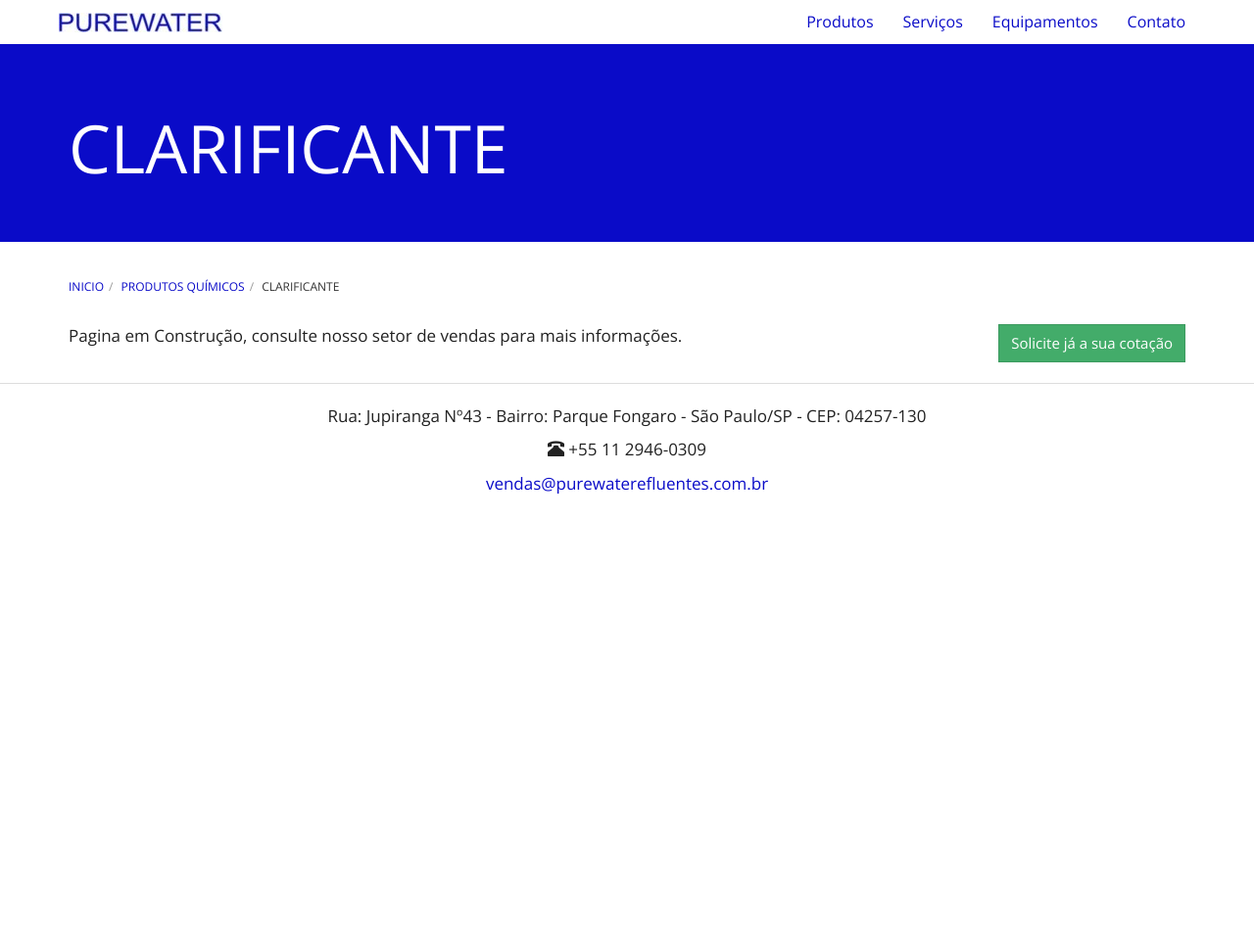
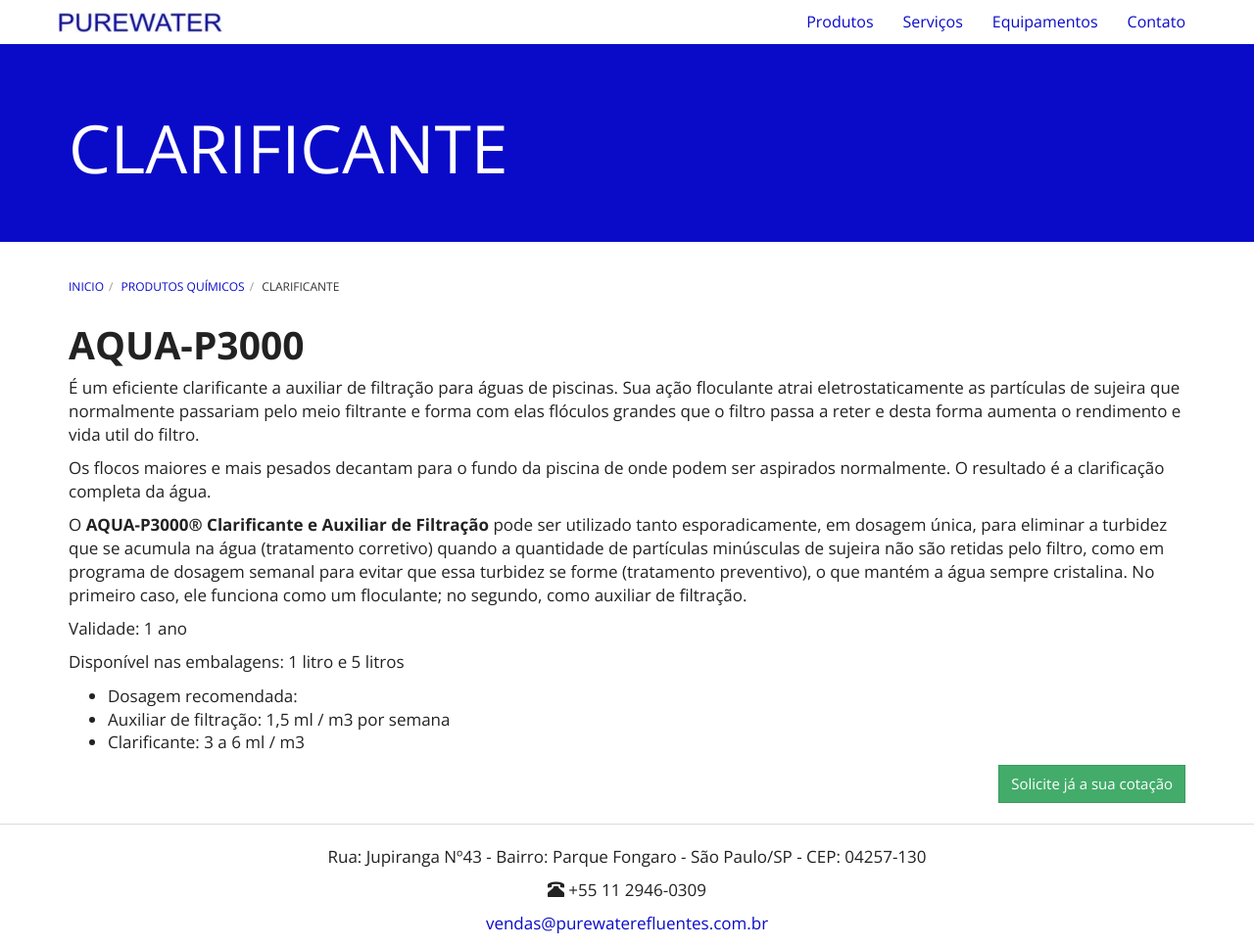
Before and after one commit to purewaterefluentes/purewaterefluentes.github.io, a Jekyll site: the page built from produtos/clarificante-para-piscina.md, in a window 1280 px wide and 966 px high. Shown: the whole window at 98% size. Built offline with Jekyll 4.4.1, drawn with Linux system fonts in a browser that asks for light colours; nearby versions of some CDN libraries; library files that are not in the unit come from our copies.

Commit message:
Update clarificante-para-piscina.md

```diff
--- a/produtos/clarificante-para-piscina.md
+++ b/produtos/clarificante-para-piscina.md
@@ -5,4 +5,18 @@
 subtitle:
 ---
 
-Pagina em Construção, consulte nosso setor de vendas para mais informações.
+# **AQUA-P3000**
+
+É um eficiente clarificante a auxiliar de filtração para águas de piscinas. Sua ação floculante atrai eletrostaticamente as partículas de sujeira que normalmente passariam pelo meio filtrante e forma com elas flóculos grandes que o filtro passa a reter e desta forma aumenta o rendimento e vida util do filtro.
+
+Os flocos maiores e mais pesados decantam para o fundo da piscina de onde podem ser aspirados normalmente. O resultado é a clarificação completa da água.
+
+O **AQUA-P3000® Clarificante e Auxiliar de Filtração** pode ser utilizado tanto esporadicamente, em dosagem única, para eliminar a turbidez que se acumula na água (tratamento corretivo) quando a quantidade de partículas minúsculas de sujeira não são retidas pelo filtro, como em programa de dosagem semanal para evitar que essa turbidez se forme (tratamento preventivo), o que mantém a água sempre cristalina. No primeiro caso, ele funciona como um floculante; no segundo, como auxiliar de filtração.
+
+Validade: 1 ano
+
+Disponível nas embalagens: 1 litro e 5 litros
+
+- Dosagem recomendada:
+- Auxiliar de filtração: 1,5 ml / m3 por semana
+- Clarificante: 3 a 6 ml / m3
```
